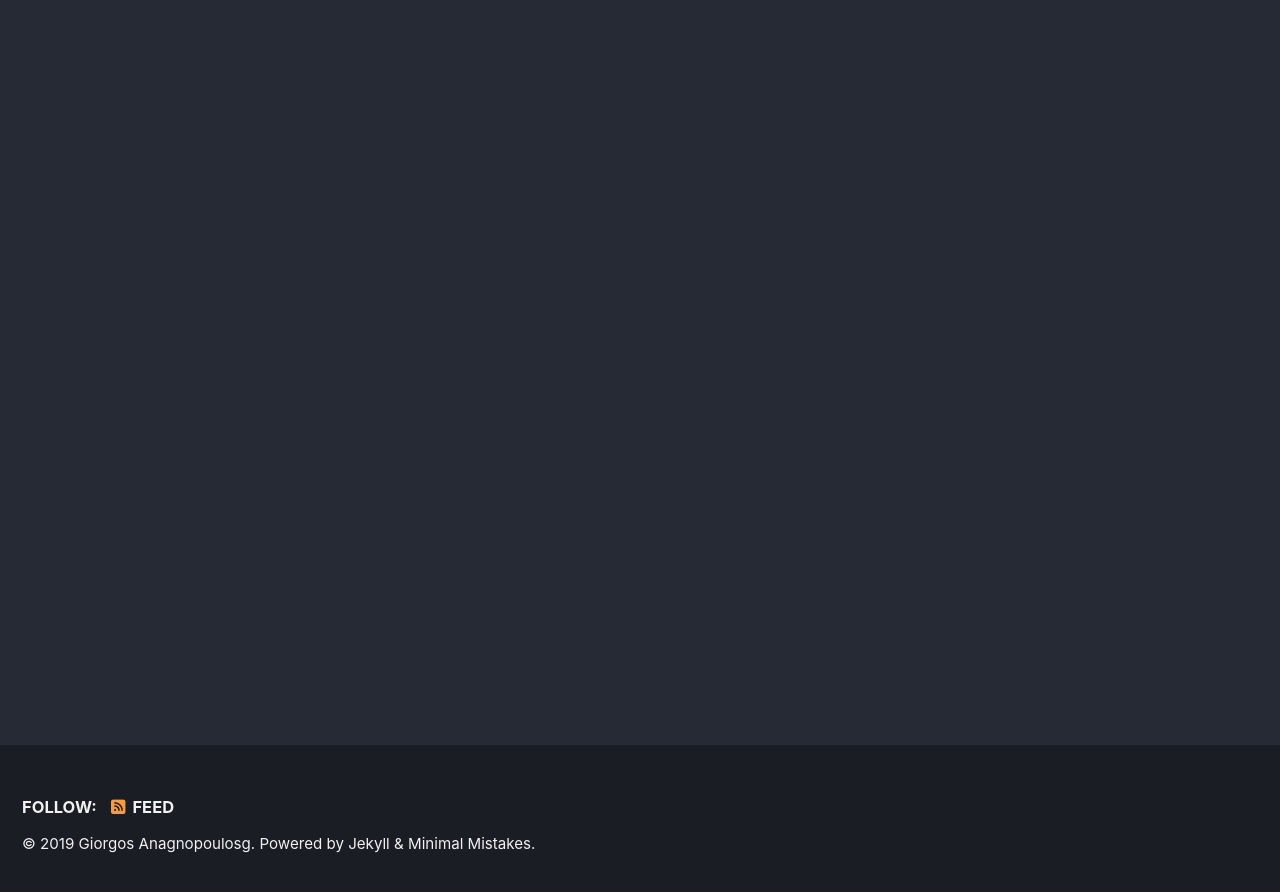
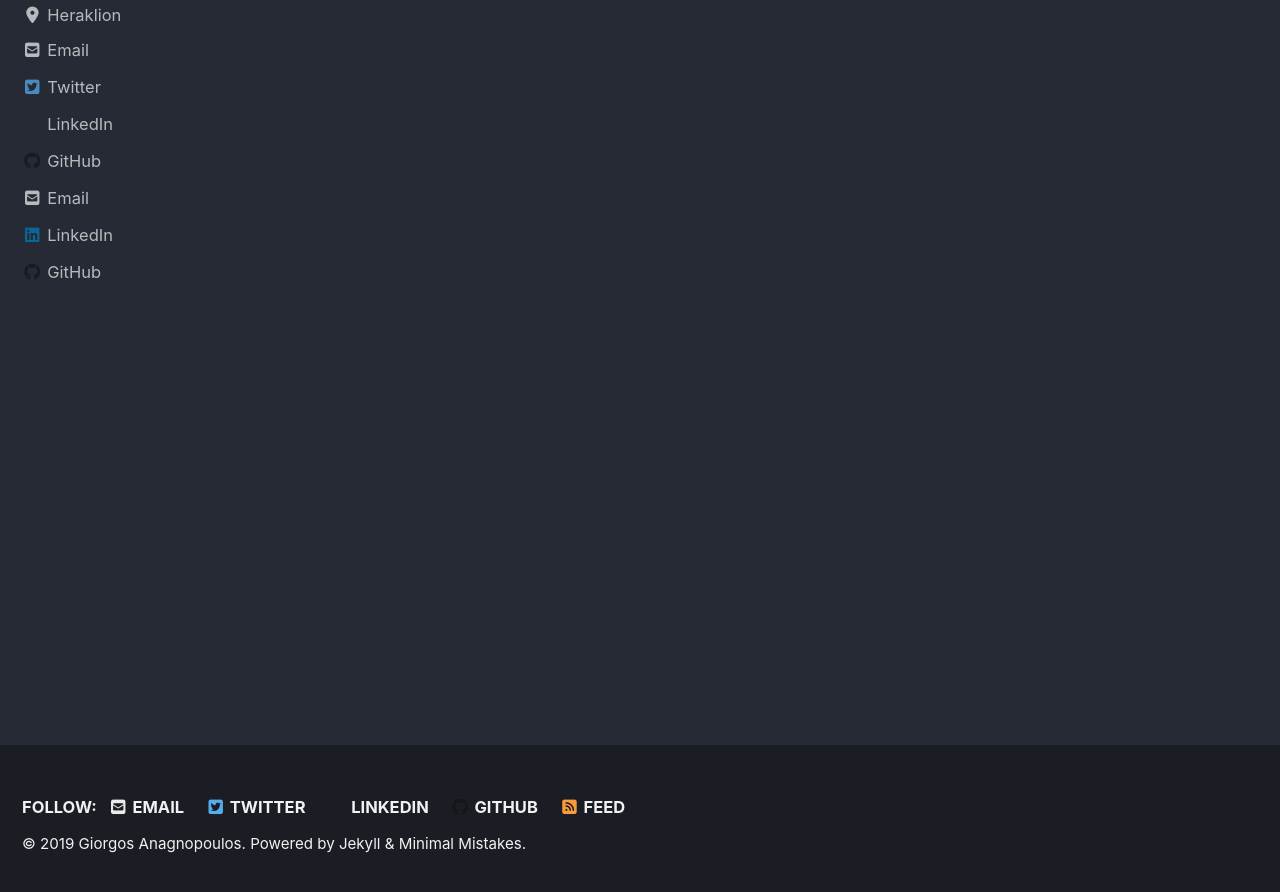
Before and after one commit to gganagno/gganagno.github.io, a Jekyll site: the page built from index.html, in a window 1280 px wide and 900 px high, scrolled down 222 px. Shown: the top 892 px of the window. Built offline with Jekyll 4.4.1, drawn with Linux system fonts in a browser that asks for light colours; cached includes are drawn as plain includes; nearby versions of some CDN libraries; the list of posts is cut into pages by our own code; part of the change alters nothing that is shown; some of the changed text lies outside the part shown.

Commit message:
portofolio

```diff
--- a/_config.yml
+++ b/_config.yml
@@ -19,7 +19,7 @@ locale                   : "en-US"
 title                    : "Portofolio"
 title_separator          : "-"
 subtitle                 : # site tagline that appears below site title in masthead
-name                     : "Giorgos Anagnopoulosg"
+name                     : "Giorgos Anagnopoulos"
 description              : "An amazing website."
 url                      : # the base hostname & protocol for your site e.g. "https://mmistakes.github.io"
 baseurl                  : # the subpath of your site, e.g. "/blog"
@@ -107,52 +107,42 @@ analytics:
 
 # Site Author
 author:
-  name             : "Your Name"
+  name             : "Georgios Anagnopoulos"
   avatar           : # path of avatar image, e.g. "/assets/images/bio-photo.jpg"
-  bio              : "I am an **amazing** person."
-  location         : "Somewhere"
-  email            :
+  bio              : "Postgraduate on Computer Science."
+  location         : "Heraklion"
+  email            : "gganagno@gmail.com"
+  github           : "gganagno"
+  linkedin         : "ganagno"
   links:
     - label: "Email"
       icon: "fas fa-fw fa-envelope-square"
-      # url: mailto:your.name@email.com
-    - label: "Website"
-      icon: "fas fa-fw fa-link"
-      # url: "https://your-website.com"
+      url: mailto:gganagno@gmail.com
     - label: "Twitter"
       icon: "fab fa-fw fa-twitter-square"
-      # url: "https://twitter.com/"
-    - label: "Facebook"
-      icon: "fab fa-fw fa-facebook-square"
-      # url: "https://facebook.com/"
+      url: "https://twitter.com/gganagno"
+    - label: "LinkedIn"
+      icon: "fab fa-fw fa-linked-in"
+      url: "https://www.linkedin.com/in/ganagno/"
     - label: "GitHub"
       icon: "fab fa-fw fa-github"
-      # url: "https://github.com/"
-    - label: "Instagram"
-      icon: "fab fa-fw fa-instagram"
-      # url: "https://instagram.com/"
+      url: "https://github.com/"
 
 # Site Footer
 footer:
   links:
+    - label: "Email"
+      icon: "fas fa-fw fa-envelope-square"
+      url: mailto:gganagno@gmail.com
     - label: "Twitter"
       icon: "fab fa-fw fa-twitter-square"
-      # url:
-    - label: "Facebook"
-      icon: "fab fa-fw fa-facebook-square"
-      # url:
+      url: "https://twitter.com/gganagno"
+    - label: "LinkedIn"
+      icon: "fab fa-fw fa-linked-in"
+      url: "https://www.linkedin.com/in/ganagno/"
     - label: "GitHub"
       icon: "fab fa-fw fa-github"
-      # url:
-    - label: "GitLab"
-      icon: "fab fa-fw fa-gitlab"
-      # url:
-    - label: "Bitbucket"
-      icon: "fab fa-fw fa-bitbucket"
-      # url:
-    - label: "Instagram"
-      icon: "fab fa-fw fa-instagram"
-      # url:
+      url: "https://github.com/"
 
 
 # Reading Files
@@ -292,3 +282,11 @@ defaults:
       comments: # true
       share: true
       related: true
+
+  # _pages
+  - scope:
+      path: ""
+      type: pages
+      values:
+        layout: single
+        author_profile: true
```
